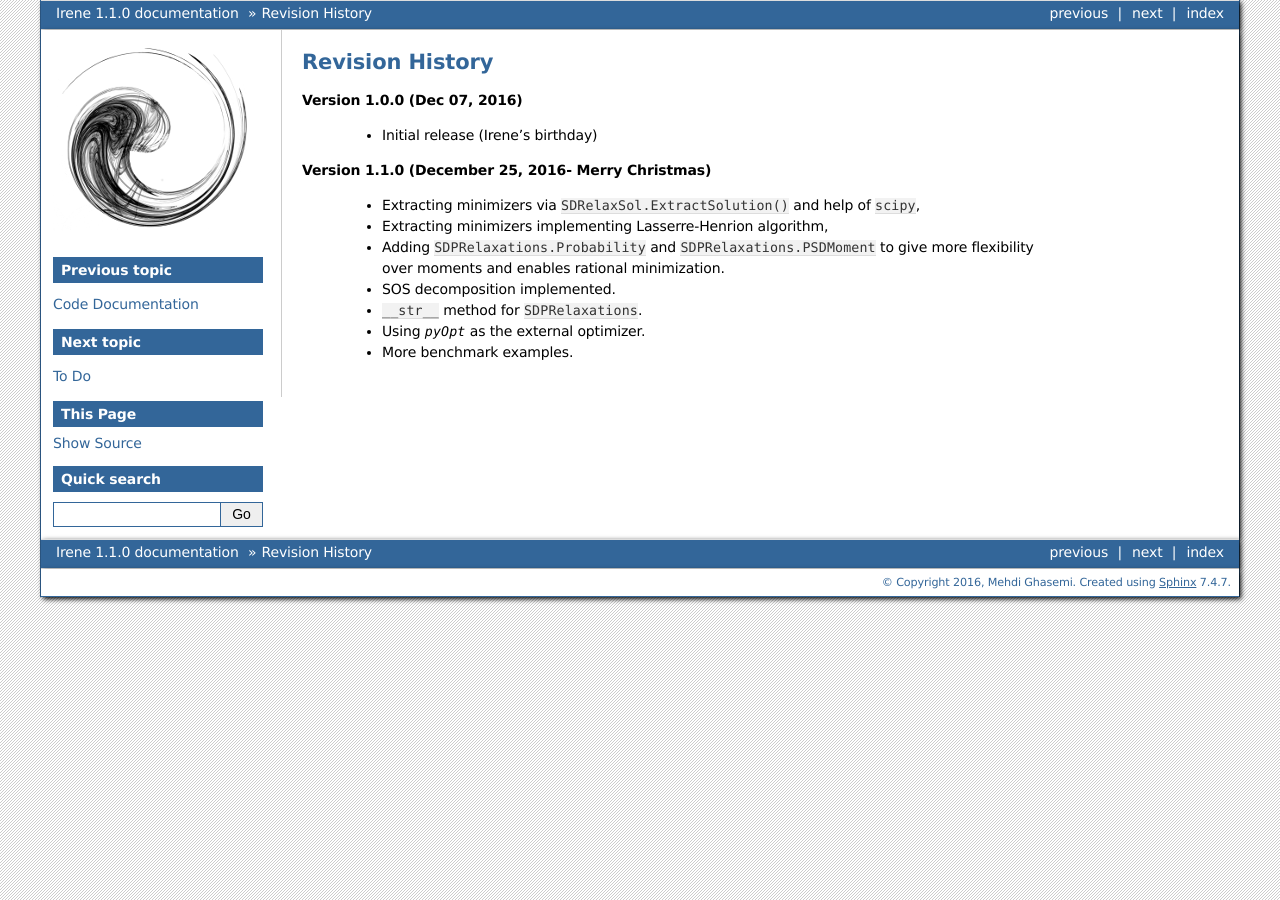
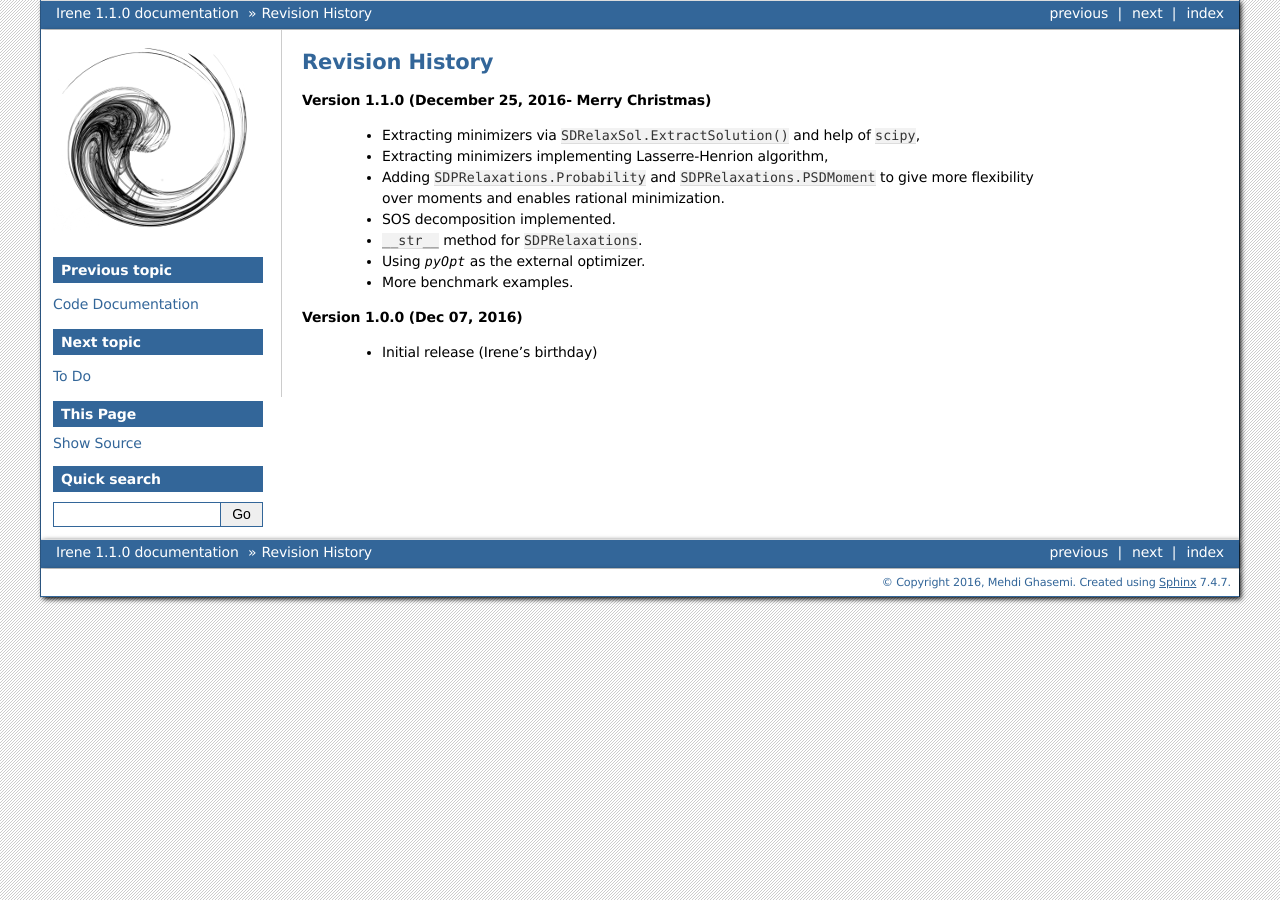
Before and after one commit to mghasemi/Irene, a Sphinx documentation site: the page built from doc/rev.rst, in a window 1280 px wide. Built offline with Sphinx 7.4.7, drawn with Linux system fonts in a browser that asks for light colours; some of the changed lines change nothing that is shown.

Commit message:
Revisions

```diff
--- a/doc/rev.rst
+++ b/doc/rev.rst
@@ -1,10 +1,6 @@
 =============================
 Revision History
 =============================
-
-**Version 1.0.0 (Dec 07, 2016)**
-
-	- Initial release (Irene's birthday)
 
 **Version 1.1.0 (December 25, 2016- Merry Christmas)**
 
@@ -15,3 +11,7 @@ Revision History
 	- ``__str__`` method for ``SDPRelaxations``.
 	- Using `pyOpt` as the external optimizer.
 	- More benchmark examples.
+
+**Version 1.0.0 (Dec 07, 2016)**
+
+	- Initial release (Irene's birthday)
```
Also changed, not shown: 1 other file.
